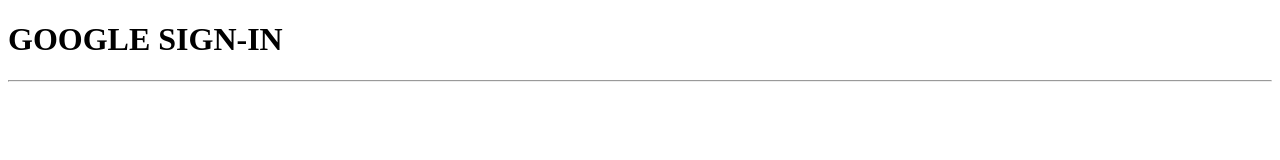
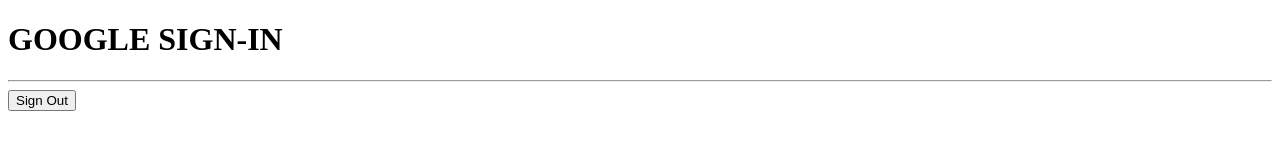
Before and after one commit to vhtoledo/restserver, a website: page public/index.html in a window 1280 px wide. Drawn offline with Linux system fonts and the light colour scheme.

Commit message:
creacion de logout

```diff
--- a/public/index.html
+++ b/public/index.html
@@ -25,6 +25,9 @@
       data-shape="rectangular"
       data-logo_alignment="left"
     ></div>
+
+    <button id="g_id_signout">Sign Out</button>
+
 
     <script src="https://accounts.google.com/gsi/client" async defer></script>
 
```
